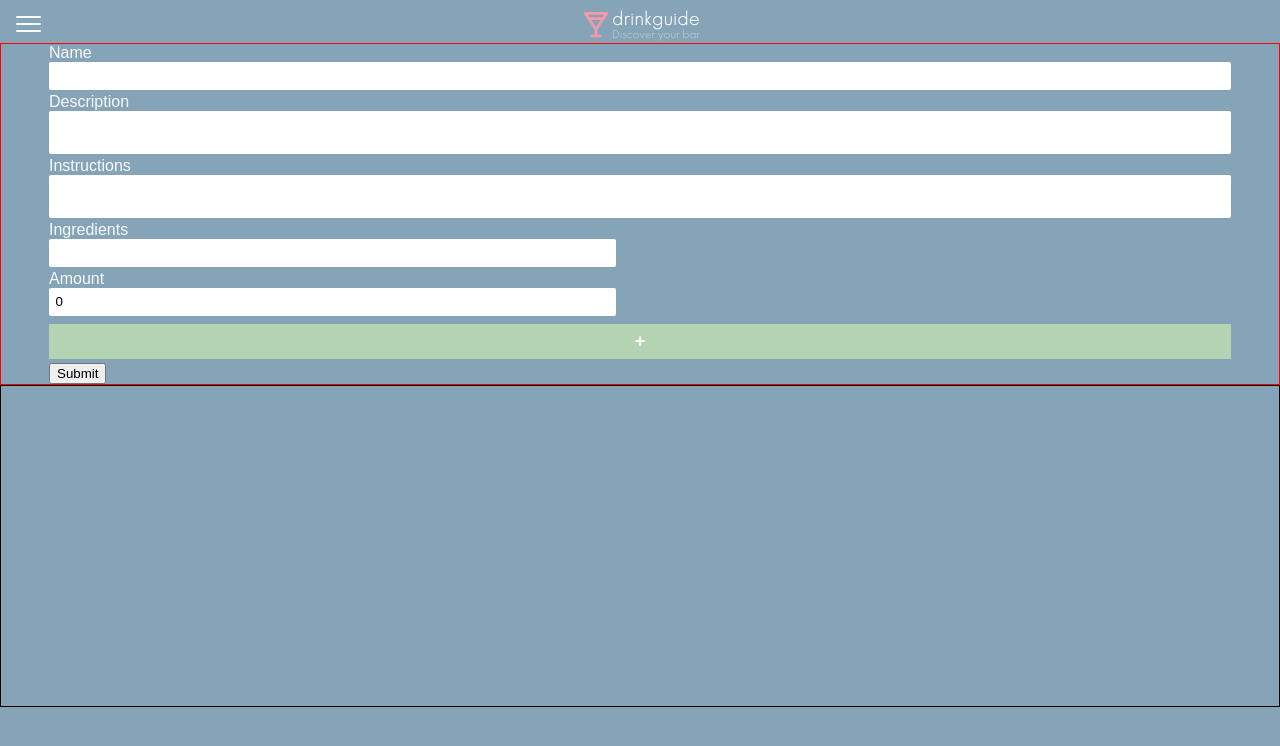
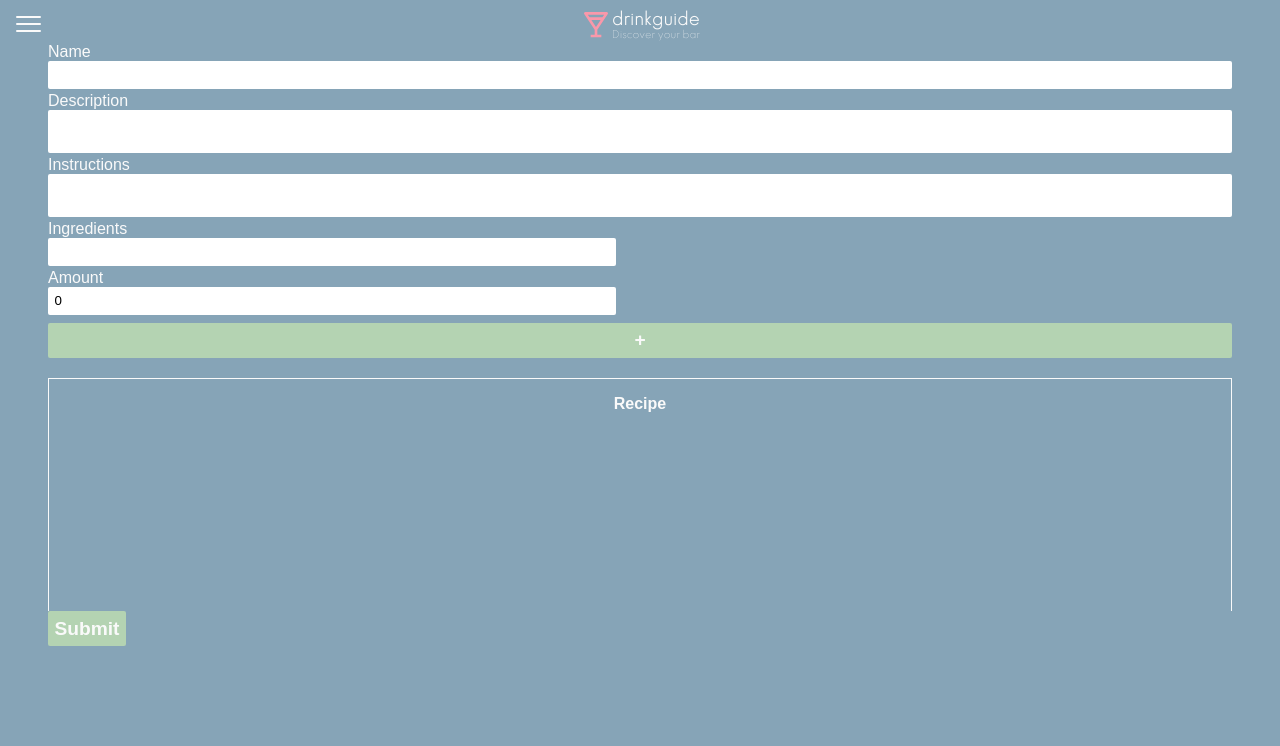
Before and after one commit to SimonRosengren/DrinkGuide, a React (Create React App) app in the folder client/: page /add-recipe in a window 1280 px wide. Shown: the top 746 px of the page. Built offline with nearby package versions, Linux system fonts and the light colour scheme.

Commit message:
ingredient form styling

```diff
--- a/client/src/components/ingredientForm/ingredientForm.js
+++ b/client/src/components/ingredientForm/ingredientForm.js
@@ -67,7 +67,7 @@ function IngredientForm(props) {
   return (
     <div className={styles.wrapper}>
       <div className={styles.formWrapper}>
-        <form onSubmit={handleSubmit}>
+        <div className={styles.innerFormWrapper}>
           <div className={styles.inputWrapper}>
             <label for="name">Name</label>
             <input
@@ -136,11 +136,20 @@ function IngredientForm(props) {
             </div>
             <button type="button" className={styles.addIngredientButton} onClick={() => { addIngredient() }}>+</button>
           </div>
-          <input type="submit" value="Submit" />
-        </form>
+        </div>
       </div>
-      <div className={styles.previewWrapper}>
-
+      <div className={styles.preview}>
+        <div className={styles.previewWrapper}>
+          <div>
+            <h4>Recipe</h4>
+            <ul>
+              {ingredients.map(i => {
+                return <li>{i.name} {i.qtyInput}</li>
+              })}
+            </ul>
+          </div>
+        </div>
+        <button className={styles.submitButton} onClick={handleSubmit}>Submit</button>
       </div>
     </div>
   );
--- a/client/src/components/ingredientForm/ingredientForm.module.scss
+++ b/client/src/components/ingredientForm/ingredientForm.module.scss
@@ -2,10 +2,9 @@
 @import '../../styles/sizes.scss';
 
 .formWrapper {
-    border: 1px solid red;
     display: flex;
     padding: 0 $spacing-l;
-    form {
+    .innerFormWrapper {
         width: 100%;
     }
     .inputWrapper {
@@ -66,8 +65,36 @@ ul {
     color: $color-text;
     font-weight: 900;
     font-size: 1.2rem;
+    border-radius: 2px;
 }
-.previewWrapper {
-    height: 40vh;
-    border: 1px solid black;
+.preview {
+    .previewWrapper {
+        height: 25vh;
+        text-align: center;
+        border-left: 1px solid $color-text;
+        border-right: 1px solid $color-text;
+        border-top: 1px solid $color-text;
+        margin: $spacing-s $spacing-l 0 $spacing-l;
+        padding: $spacing-s;
+        overflow: scroll;
+        -ms-overflow-style: none;
+        scrollbar-width: none;
+        h4 {
+            margin: 0;
+        }
+    }
 }
+.previewWrapper::-webkit-scrollbar {
+    display: none;
+}
+.submitButton {
+    border: none;
+    padding: .4rem;
+    margin: 0;
+    background-color: $color-third;
+    color: $color-text;
+    font-weight: 900;
+    font-size: 1.2rem;
+    border-radius: 2px;
+    margin: 0 $spacing-l;
+}
```
Also changed, not shown: 1 other file (tests, documents, lock files or other folders).
